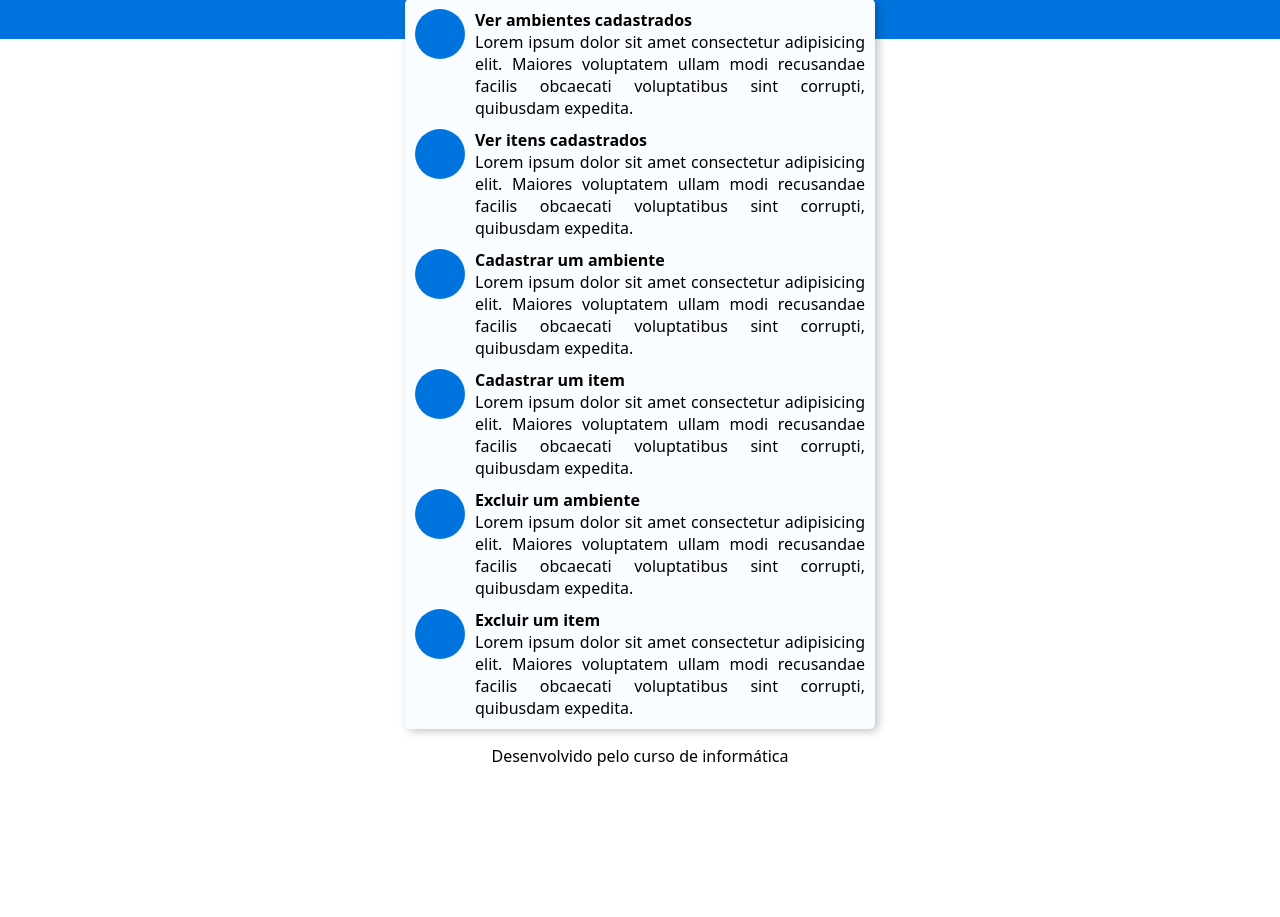
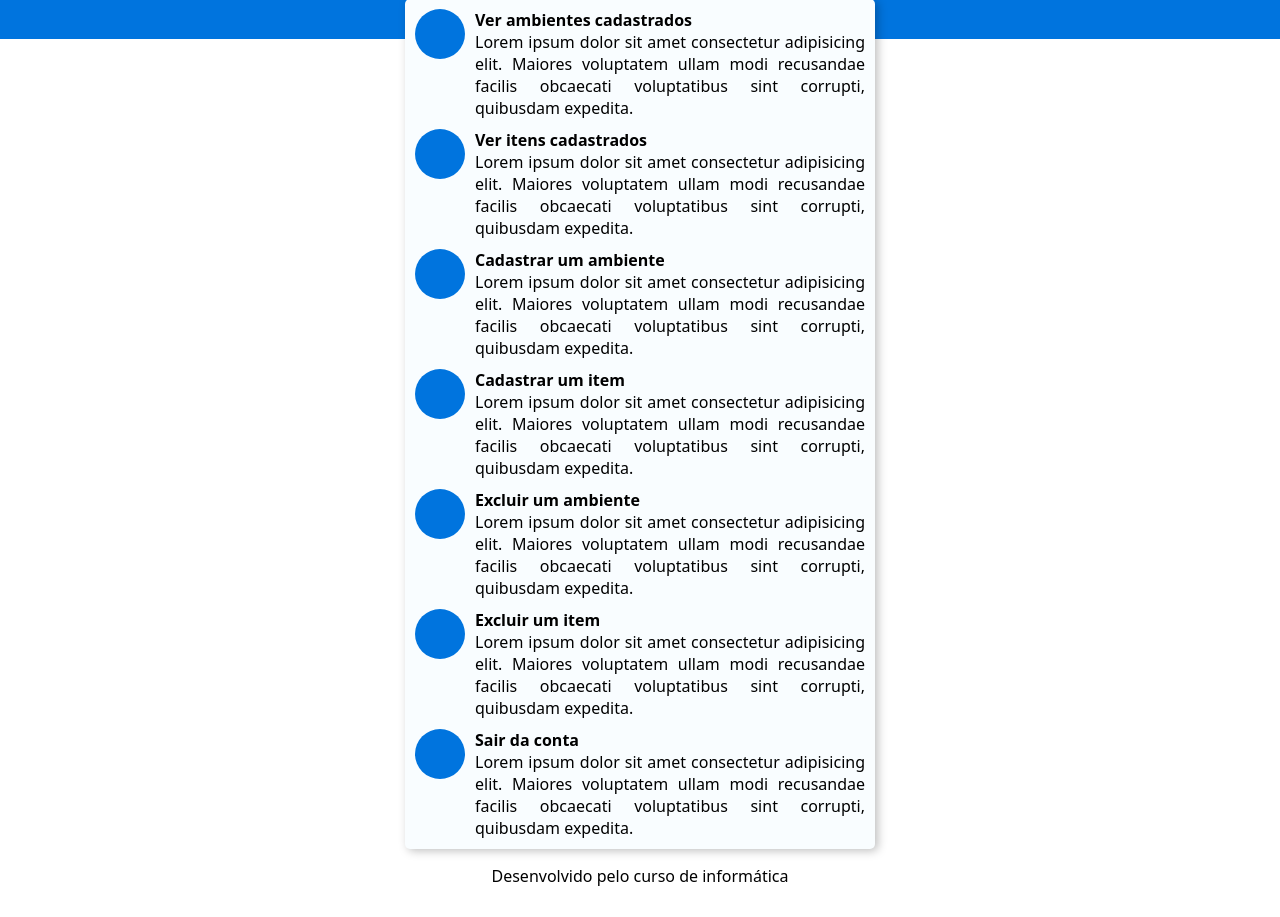
Before and after one commit to Ramon-Erik/sistema-de-tombamento, a PHP site: page /menu-principal/index.php in a window 1280 px wide. Shown: the part 261-1178 px from the top of the page. Before the commit the page ends 1027 px from the top, so only its background shows below. Run offline with PHP 8.4, Linux system fonts and the light colour scheme; the visitor is signed in with stand-in values (Sample User, id 1).

Commit message:
Update index.php

```diff
--- a/view/menu-principal/index.php
+++ b/view/menu-principal/index.php
@@ -76,6 +76,15 @@ if (!isset($_SESSION['adm'])) {
                     <p>Lorem ipsum dolor sit amet consectetur adipisicing elit. Maiores voluptatem ullam modi recusandae facilis obcaecati voluptatibus sint corrupti, quibusdam expedita.</p>
                 </div>
             </div>
+            <div class="bloco">
+                <div class="button"><a href="" class="icone"></a></div>
+                <div class="texto-func">
+                    <a href="../excluir/item/index.php">
+                        <h4>Sair da conta</h4>
+                    </a>
+                    <p>Lorem ipsum dolor sit amet consectetur adipisicing elit. Maiores voluptatem ullam modi recusandae facilis obcaecati voluptatibus sint corrupti, quibusdam expedita.</p>
+                </div>
+            </div>
         </div>
     </main>
     <footer>
```
